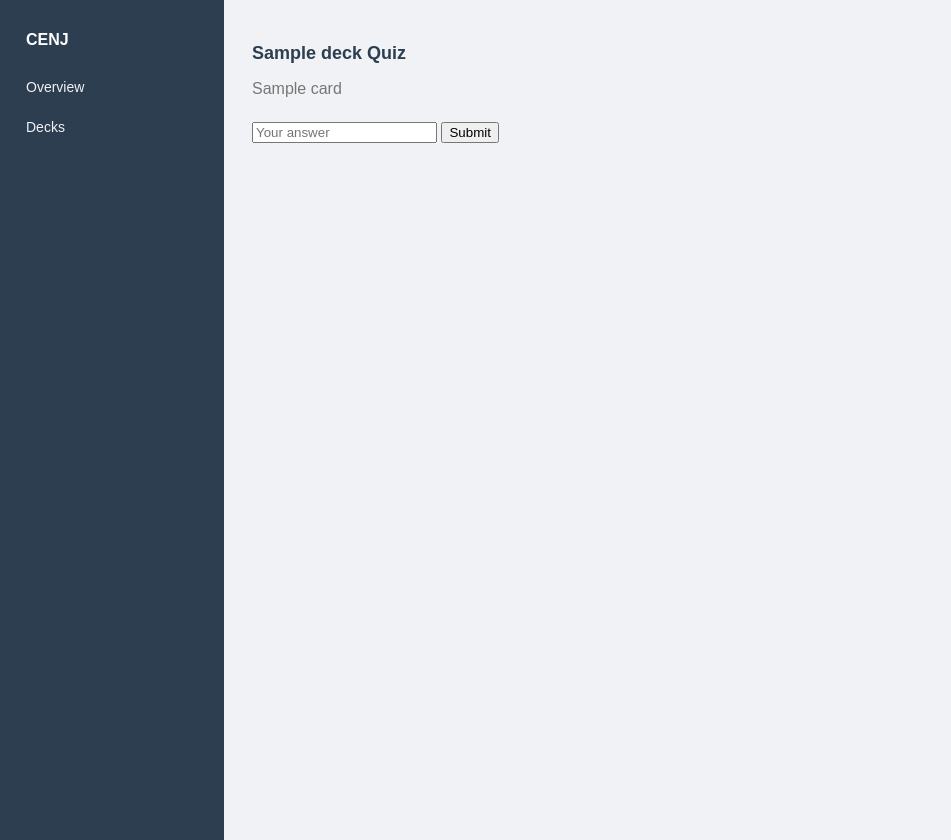
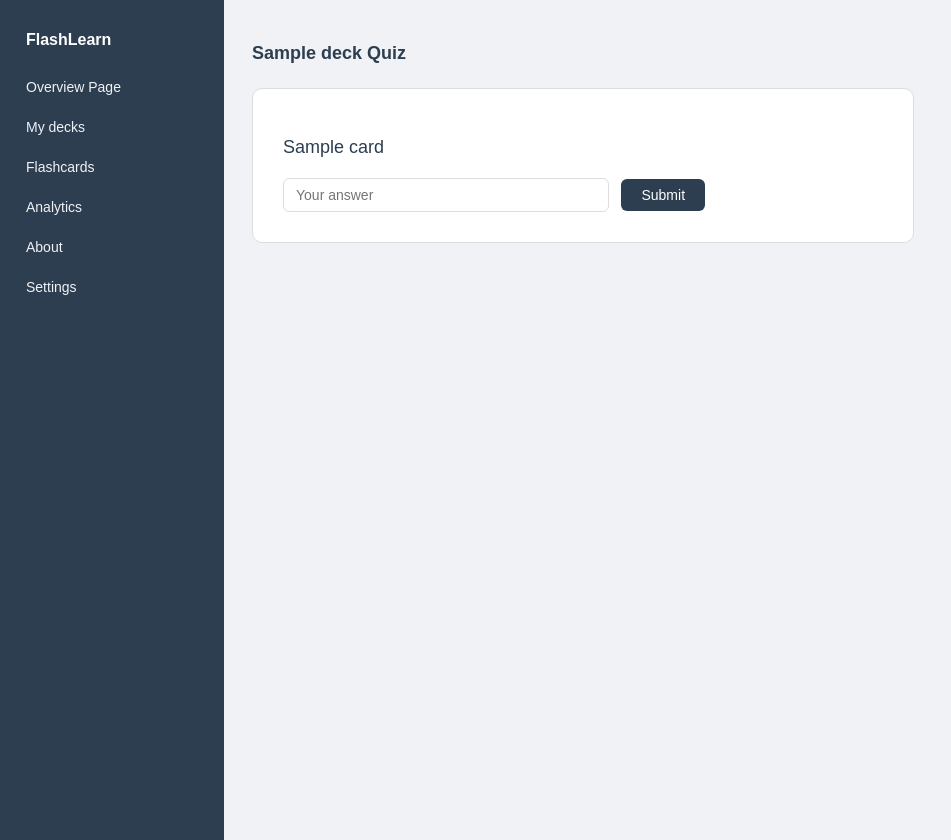
Before and after one commit to crios-uob/CI536_Group_Project, a Django app: page /quiz/1/ in a window 1280 px wide. Shown: the whole page, without its empty margins (0-951 px from the left). Run offline with Django 5.2, Linux system fonts and the light colour scheme; tables that the repository leaves empty hold one stand-in row (values such as "Sample post").

Commit message:
Style all pages - flashcard, quiz, deck, sidebar branding updated to FlashLearn

```diff
--- a/project/app/static/app/css/file.css
+++ b/project/app/static/app/css/file.css
@@ -255,3 +255,120 @@ body {
     font-size: 14px;
     color: #888;
 }
+
+
+
+
+
+.deck-links {
+    display: flex;
+    gap: 8px;
+    margin-top: 10px;
+}
+
+.deck-links a {
+    padding: 6px 12px;
+    background-color: #2c3e50;
+    color: white;
+    text-decoration: none;
+    border-radius: 6px;
+    font-size: 12px;
+}
+
+.deck-links a:hover {
+    background-color: #3d5166;
+}
+
+
+#flashcard-box {
+    width: 500px;
+    height: 200px;
+    background: white;
+    border: 1px solid #ddd;
+    border-radius: 10px;
+    display: flex;
+    justify-content: center;
+    align-items: center;
+    margin: 24px 0;
+    padding: 30px;
+    text-align: center;
+    font-size: 18px;
+    color: #2c3e50;
+}
+
+.main button {
+    padding: 8px 20px;
+    background-color: #2c3e50;
+    color: white;
+    border: none;
+    border-radius: 6px;
+    font-size: 14px;
+    cursor: pointer;
+    margin-right: 8px;
+}
+
+.main button:hover {
+    background-color: #3d5166;
+}
+
+
+#quiz-box {
+    background: white;
+    border: 1px solid #ddd;
+    border-radius: 10px;
+    padding: 30px;
+    max-width: 600px;
+    margin: 24px 0;
+}
+
+#question {
+    font-size: 18px;
+    color: #2c3e50;
+    margin-bottom: 20px;
+}
+
+#choices {
+    display: flex;
+    flex-direction: column;
+    gap: 10px;
+}
+
+#choices button {
+    padding: 10px 16px;
+    background-color: #f0f2f5;
+    color: #2c3e50;
+    border: 1px solid #ddd;
+    border-radius: 6px;
+    font-size: 14px;
+    cursor: pointer;
+    text-align: left;
+}
+
+#choices button:hover {
+    background-color: #2c3e50;
+    color: white;
+}
+
+#feedback {
+    font-size: 15px;
+    font-weight: bold;
+    margin-top: 12px;
+    color: #2c3e50;
+}
+
+#score {
+    font-size: 16px;
+    font-weight: bold;
+    color: #2c3e50;
+    margin-top: 12px;
+}
+
+
+#user-answer {
+    padding: 8px 12px;
+    border: 1px solid #ddd;
+    border-radius: 6px;
+    font-size: 14px;
+    width: 300px;
+    margin-right: 8px;
+}
--- a/project/app/templates/Flashcards.html
+++ b/project/app/templates/Flashcards.html
@@ -11,10 +11,11 @@
 <div class="wrapper">
 
     <div class="sidebar">
-        <h1>CENJ</h1>
+        <h1>FlashLearn</h1>
 
         <a href="{% url 'file' %}">Overview Page</a>
         <a href="{% url 'decks' %}">My decks</a>
+        <a href = "{% url 'flashcards' %}">Flashcards</a>
         <a href="{% url 'analytics' %}">Analytics</a>
         <a href="#">About</a>
         <a href="{% url 'settings' %}">Settings</a>
--- a/project/app/templates/quiz.html
+++ b/project/app/templates/quiz.html
@@ -9,10 +9,14 @@
 
 <div class="wrapper">
 
-    <div class="sidebar">
-        <h1>CENJ</h1>
-        <a href="{% url 'file' %}">Overview</a>
-        <a href="{% url 'decks' %}">Decks</a>
+    <div class = "sidebar">
+        <h1> FlashLearn </h1>
+        <a href = "{% url 'file' %}">Overview Page</a>
+        <a href = "{% url 'decks' %}">My decks</a>
+        <a href = "{% url 'flashcards' %}">Flashcards</a>
+        <a href = "{% url 'analytics' %}">Analytics</a>
+        <a href = "#">About</a>
+        <a href = "{% url 'settings' %}">Settings</a>
     </div>
 
     <div class="main">
```
Also changed, not shown: project/app/templates/decks.html (+7 -1 lines), project/app/templates/quiz_mc.html (+8 -4 lines).
